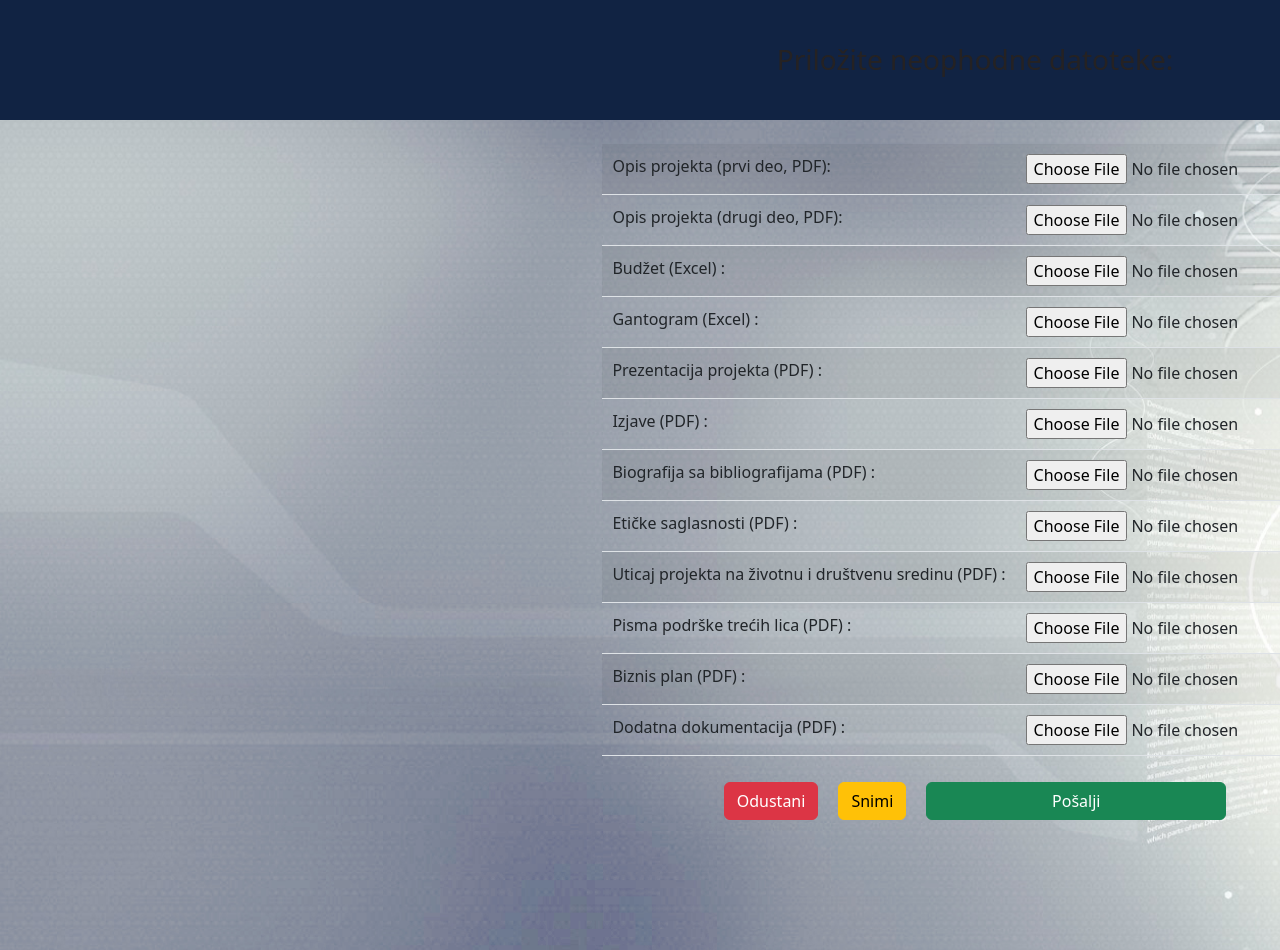
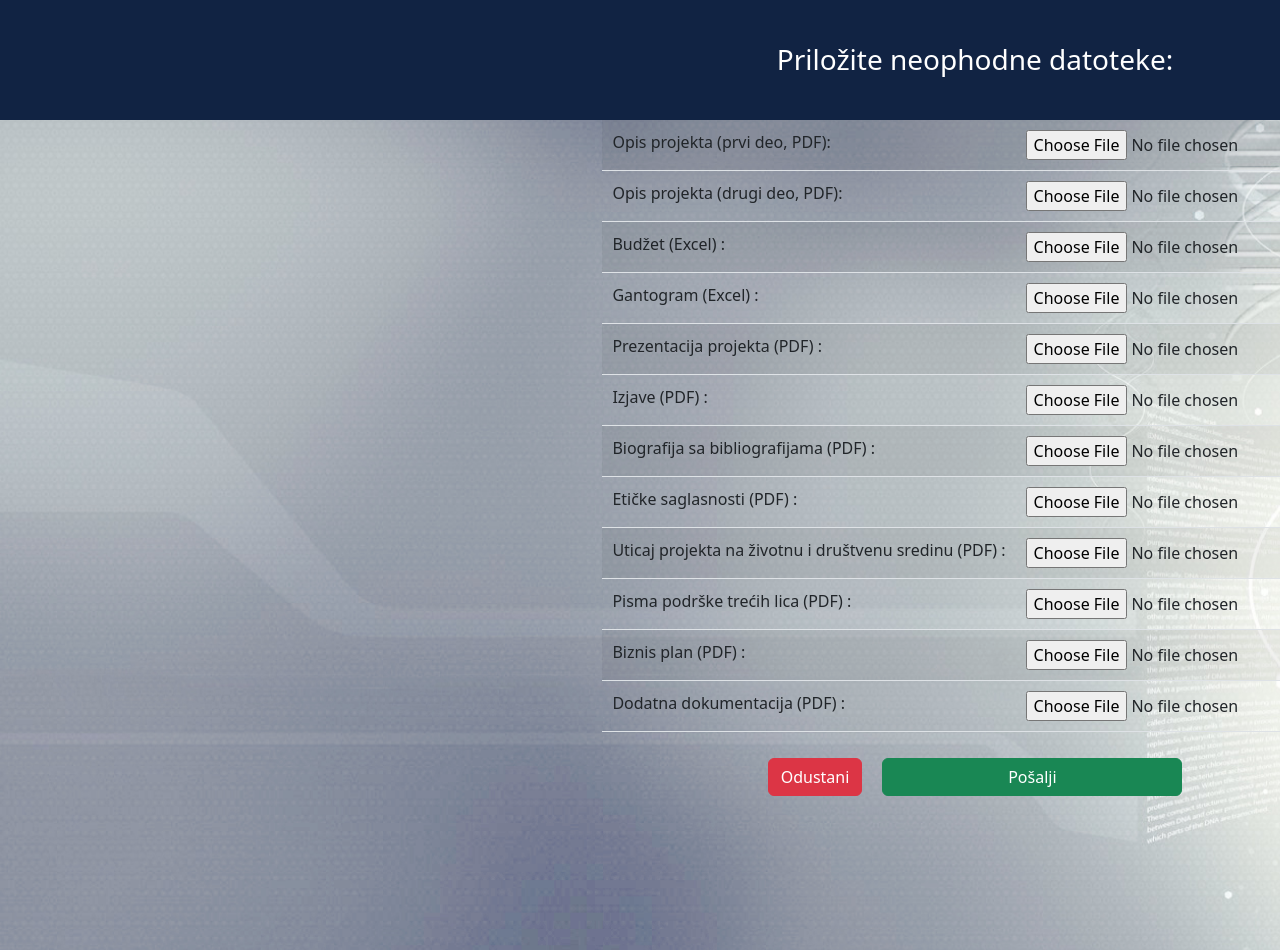
Before and after one commit to SinisaBeronja/ETFProject, an Angular app in the folder frontend/app/: page /upload-files in a window 1280 px wide. Shown: the top 950 px of the page. Built offline with nearby package versions, Linux system fonts and the light colour scheme.

Commit message:
upload files sitne izmene

```diff
--- a/frontend/app/src/app/upload-files/upload-files.component.css
+++ b/frontend/app/src/app/upload-files/upload-files.component.css
@@ -2,6 +2,7 @@ h3 {
   text-align: center;
   margin-top: 20px;
   margin-bottom: 30px;
+  color: white;
 }
 
 td {
--- a/frontend/app/src/app/upload-files/upload-files.component.html
+++ b/frontend/app/src/app/upload-files/upload-files.component.html
@@ -1,8 +1,6 @@
 
 <div class="header">
 <h3>Priložite neophodne datoteke:</h3></div>
-
-<br />
 <div class="container">
   <div class="row">
     <div class="column">
@@ -64,8 +62,7 @@
 
       <table id="buttons">
         <tr>
-          <td><input type="button" value="Odustani" class="btn btn-danger" /></td>
-          <td><input type="button" value="Snimi" class="btn btn-warning" /></td>
+          <td><input type="button" value="Odustani" class="btn btn-danger" (click)="odustani()"/></td>
           <td><button type="submit" class="btn btn-success" (click)="uploadFiles()">Pošalji</button></td>
         </tr>
       </table>
--- a/frontend/app/src/app/upload-files/upload-files.component.ts
+++ b/frontend/app/src/app/upload-files/upload-files.component.ts
@@ -64,5 +64,7 @@ export class UploadFilesComponent {
     alert("Uspesno predate datoteke");
   }
 
-
+  odustani() {
+    this.router.navigate(["/project"]);
+  }
 }
```
